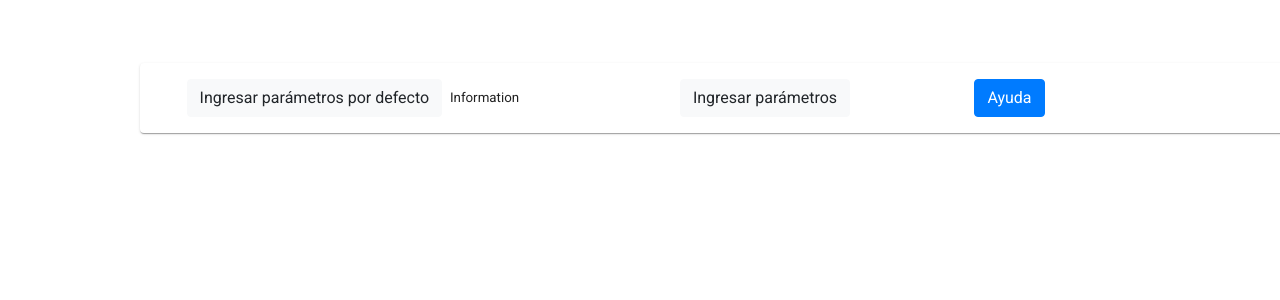
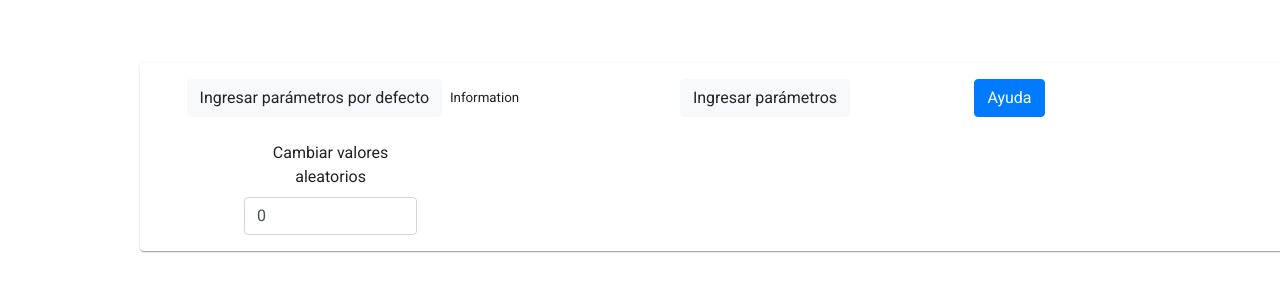
Before and after one commit to sant3213/segmentation, an Angular app in the folder segmentationApp/: page / in a window 1280 px wide. Shown: the top 300 px of the page. Built offline with nearby package versions, Linux system fonts and the light colour scheme.

Commit message:
feat: Add description in help and field seed

```diff
--- a/segmentationApp/src/app/form/form.component.ts
+++ b/segmentationApp/src/app/form/form.component.ts
@@ -37,7 +37,7 @@ export class FormComponent implements OnInit {
   sendData(){
     this.paramsInformation.emit(this.paramsForm.value);
   }
-
+/*
   sendParams(){
     this.setParamsValues();
     this.service.sendParams(this.paramsForm).subscribe(
@@ -61,7 +61,7 @@ export class FormComponent implements OnInit {
       numaddrs: this.paramsForm.get('numaddrs').value
     });
 }
-
+*/
 resetValues(){
   this.paramsForm.reset()
 }
--- a/segmentationApp/src/app/home/home.component.css
+++ b/segmentationApp/src/app/home/home.component.css
@@ -7,3 +7,8 @@
     font-size: smaller;
     text-align: center;
 }
+
+.seedInput{
+    margin-left: 6%;
+    margin-top: 2%;
+}
--- a/segmentationApp/src/app/home/home.component.html
+++ b/segmentationApp/src/app/home/home.component.html
@@ -1,6 +1,7 @@
 
 <div class="col-sm">
     <mat-card class="mat-card-params">
+        <form [formGroup]="seedForm">
         <div class="row">
             <div class="col-md-4">
                 <button class="btn btn-light new" (click)="setDefaultValues()">
@@ -17,6 +18,18 @@
                 <button type="button" class="btn btn-primary" (click)="showHelpInformation()">Ayuda </button>
             </div>
         </div>
+
+            <div class="seedInput col-md-2">
+                <label for="inputName">Cambiar valores aleatorios</label>
+                <input type="number" formControlName="seed" class="form-control" placeholder="1">
+                <span class="invalid-feedback">
+                    <span *ngIf="paramsForm.get('seed').errors?.required">
+                        Por favor ingrese el seed
+                    </span>
+                </span>
+
+        </div>
+    </form>
     </mat-card>
 </div>
 <app-form *ngIf="isInputParam" (paramsInformation)="sendParams($event)"></app-form>
--- a/segmentationApp/src/app/home/home.component.ts
+++ b/segmentationApp/src/app/home/home.component.ts
@@ -24,6 +24,7 @@ export interface DialogData {
 export class HomeComponent implements OnInit {
 
   paramsForm: FormGroup;
+  seedForm: FormGroup;
   params: any;
   isInputParam: Boolean = false;
   base0Object: Base0;
@@ -32,6 +33,7 @@ export class HomeComponent implements OnInit {
   addressesList = [];
   closeResult = '';
   error: string;
+  seed=0;
   helpGuidance= environment.helpGuidance;
 
   constructor(private fb: FormBuilder,
@@ -50,6 +52,9 @@ export class HomeComponent implements OnInit {
       base1: ['', Validators.required],
       numaddrs: [0, Validators.required]
     });
+    this.seedForm = this.fb.group({
+      seed:[0, Validators.required]
+    })
   }
 
   sendParams(information: UserParameters) {
@@ -80,8 +85,9 @@ export class HomeComponent implements OnInit {
 
   setDefaultValues() {
     this.isInputParam = false;
+    this.seed = this.seedForm.get('seed').value;
     this.paramsForm.patchValue({
-      seed: 0,
+      seed: this.seed,
       asize: '1k',
       psize: '16k',
       address: '-1',
--- a/segmentationApp/src/app/popup/popup.component.css
+++ b/segmentationApp/src/app/popup/popup.component.css
@@ -14,4 +14,5 @@
     display: flex;
     justify-content: center;
     align-items: center;
+    margin-bottom: 5%;
 }
--- a/segmentationApp/src/app/popup/popup.component.html
+++ b/segmentationApp/src/app/popup/popup.component.html
@@ -3,7 +3,7 @@
 <p class="txt-error">{{message}}</p>
 <div class="center-button">
 
-    <button class="btn btn-light new"  (click)="save()" routerLinkActive="router-link-active">
+    <button class="btn btn-primary" (click)="save()" routerLinkActive="router-link-active">
  Ok<i class="fas fa-plus-circle fa-1x" style="color: green"></i>
 </button>
   </div>
--- a/segmentationApp/src/environments/environment.ts
+++ b/segmentationApp/src/environments/environment.ts
@@ -9,7 +9,8 @@ export const environment = {
   ' el segmento 1 correspondiente al stack, el cual crece de forma inversa al segmento 0 (de abajo hacia arriba). '
   +'Tiene dos opciones de uso. El primero es dejar que el programa envíe parámetros por defecto o ingresar los propios valores al programa.'+
   'Los valores por defecto son: Espacio de direccionamiento lógico: 1k. Tamaño de memoria física: 16k \n Número de direcciones virtuales a generar: 5. '+
-  'Para los valores límites y base del segmento 0 y 1 se generan aleatoriamente.'
+  'Para los valores límites y base del segmento 0 y 1 se generan aleatoriamente. Para cambiar los números aleatorios basta con darle un número diferente al '+
+  'campo "Cambiar valores aleatorios". '
   +'Para ingresar el tamaño tanto de la dirección física como de la virtual deberá especificar sus unidades. Ejemplo: para 1 kilobyte digitar 1k,'+
                 'para 1 Megabyte digitar 1M y para 1 Gigabyte digitar 1G. Para digitar las direcciones, cada una debe ir seguida de una ",".'+
                 'Ejemplo: 23, 30, 50.'
```
Also changed, not shown: 1 other file (tests, documents, lock files or other folders).
